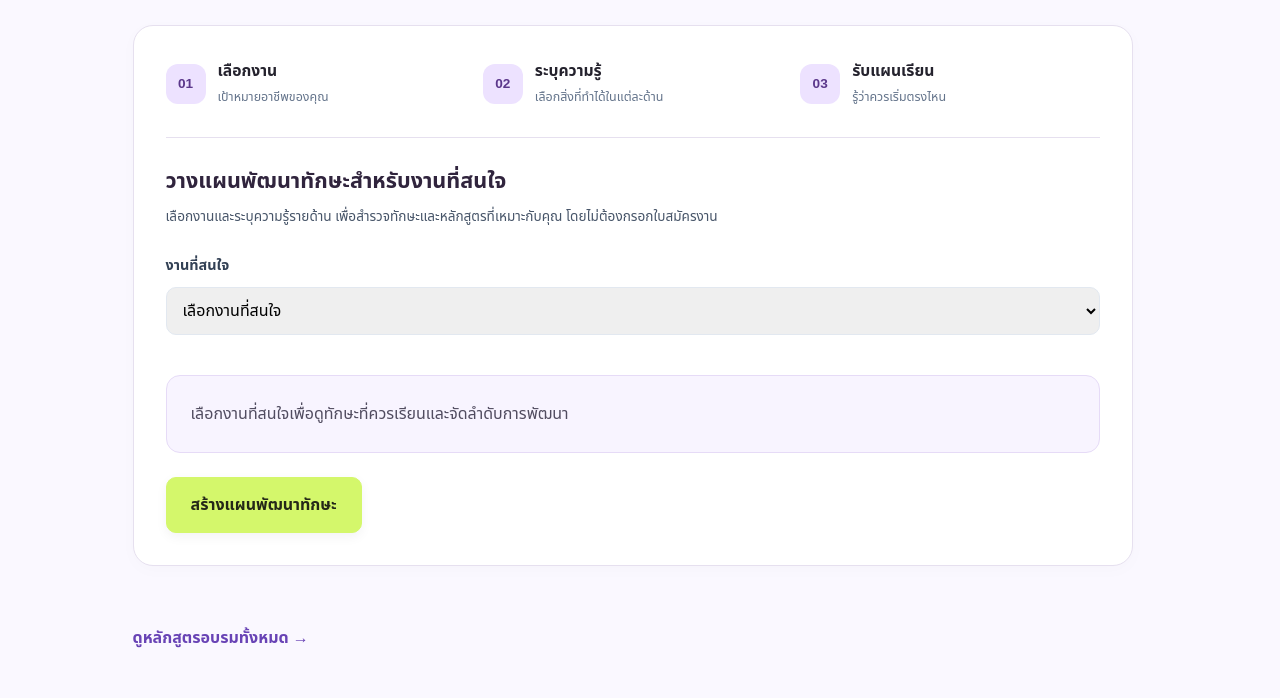
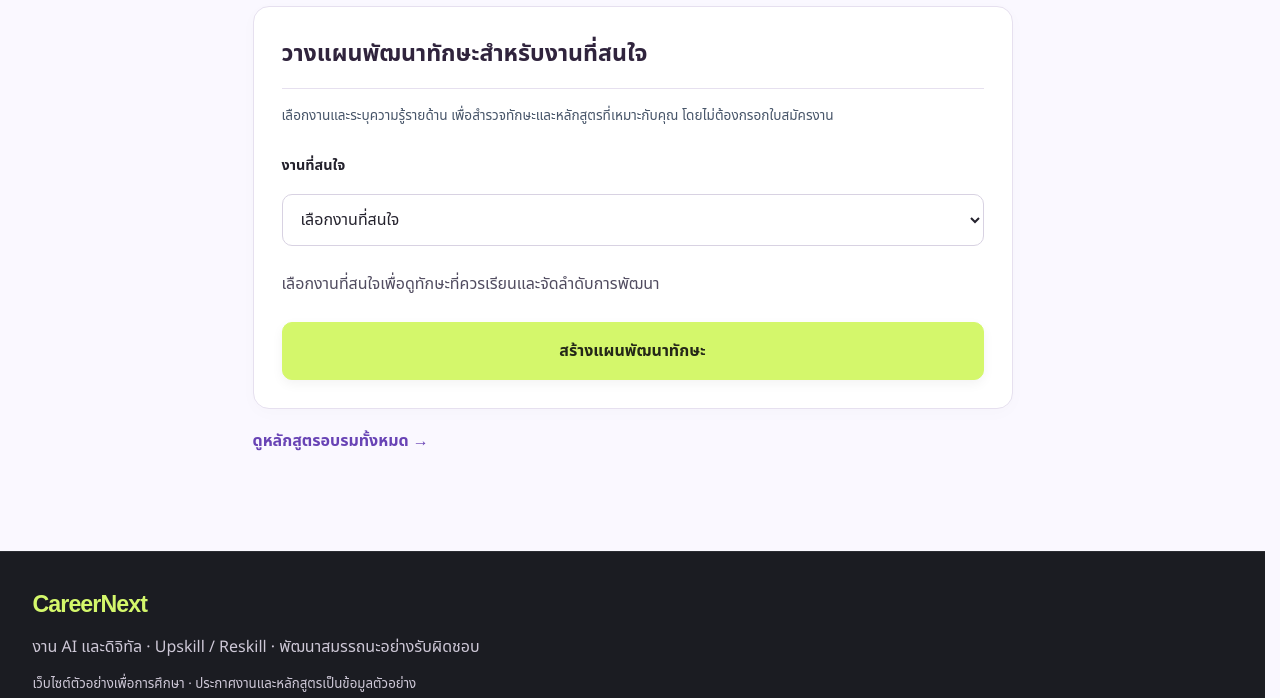
Before and after one commit to Maysabunpithak/CareerNext, a website: page index.html in a window 1280 px wide. Both pictures are taken after a click on the link "วางแผน Upskill". Shown: the part 102-800 px from the top of the page. Drawn offline with Linux system fonts and the light colour scheme.

Commit message:
Simplify Upskill heading and use application-style form layout

```diff
--- a/css/styles.css
+++ b/css/styles.css
@@ -1243,3 +1243,17 @@ body { background:#faf8ff; color:#514c60; }
 .upskill-steps li > span { background:#ede2ff; color:#5b378b; font-family:'Arial',sans-serif; font-weight:800; }
 .site-footer strong { font-family:'Arial','Segoe UI',sans-serif; font-weight:800; letter-spacing:-.04em; font-size:1.45rem; }
 @media(max-width:640px){ .logo { font-size:1.45rem; } .logo img { width:32px; height:32px; } .nav-links a { font-size:.85rem; } }
+/* Upskill uses the same clear form proportions as the application. */
+#upskill { padding:108px 0 48px; }
+#upskill > .container { max-width:760px; }
+#upskill .upskill-workspace { margin:0; padding:28px; border-radius:16px; }
+#upskillHeading { font-size:1.45rem; line-height:1.6; padding-bottom:16px; margin-bottom:16px; border-bottom:1px solid var(--border); }
+#upskillControls { display:block; margin-top:24px; }
+#upskillControls label { display:block; font-weight:600; margin-bottom:8px; color:var(--ink); }
+#upskillControls select { width:100%; padding:12px 14px; border:1px solid #d8d2e2; border-radius:10px; background:white; color:var(--ink); font:inherit; }
+#upskill .career-planner { margin:24px 0; padding:0; background:transparent; border:0; }
+#upskill .skill-level-row { border-radius:10px; padding:16px; }
+#upskill .skill-level-row select { max-width:none; padding:12px 14px; border-color:#d8d2e2; border-radius:10px; }
+#upskill #buildCareerPlan { width:100%; padding:14px; }
+@media(max-width:640px){ #upskill {padding:100px 0 32px;} #upskill .upskill-workspace {padding:20px;} #upskillHeading {font-size:1.2rem;} }
+@media print { body.printing-career #upskill {padding:0;} body.printing-career #upskill .upskill-workspace {padding:0;border:0;} }
--- a/index.html
+++ b/index.html
@@ -110,8 +110,8 @@
     <section id="details" class="section" aria-label="รายละเอียดงาน">
       <div class="container"><button class="back-btn" id="backToJobs">← กลับไปหน้าหางาน</button><div id="jobDetails"></div></div>
     </section>
-    <section id="upskill" class="section"><div class="container"><h1 class="training-title-lg">วางแผน Upskill</h1><section class="upskill-workspace" aria-labelledby="upskillHeading">
-<ol class="upskill-steps" aria-label="ขั้นตอนวางแผนพัฒนาทักษะ"><li><span>01</span><div><strong>เลือกงาน</strong><small>เป้าหมายอาชีพของคุณ</small></div></li><li><span>02</span><div><strong>ระบุความรู้</strong><small>เลือกสิ่งที่ทำได้ในแต่ละด้าน</small></div></li><li><span>03</span><div><strong>รับแผนเรียน</strong><small>รู้ว่าควรเริ่มตรงไหน</small></div></li></ol><h2 id="upskillHeading" tabindex="-1">วางแผนพัฒนาทักษะสำหรับงานที่สนใจ</h2>
+    <section id="upskill" class="section"><div class="container"><section class="upskill-workspace" aria-labelledby="upskillHeading">
+<h1 id="upskillHeading" tabindex="-1">วางแผนพัฒนาทักษะสำหรับงานที่สนใจ</h1>
 <p class="field-help">เลือกงานและระบุความรู้รายด้าน เพื่อสำรวจทักษะและหลักสูตรที่เหมาะกับคุณ โดยไม่ต้องกรอกใบสมัครงาน</p>
 <div id="upskillControls" class="form-grid">
 <div class="form-group full"><label for="upskillJobId">งานที่สนใจ</label><select id="upskillJobId"></select></div>
```
